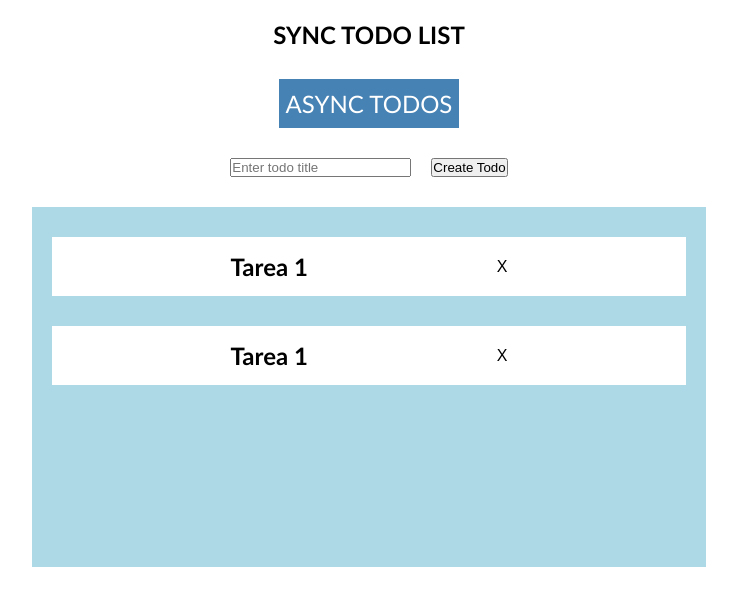
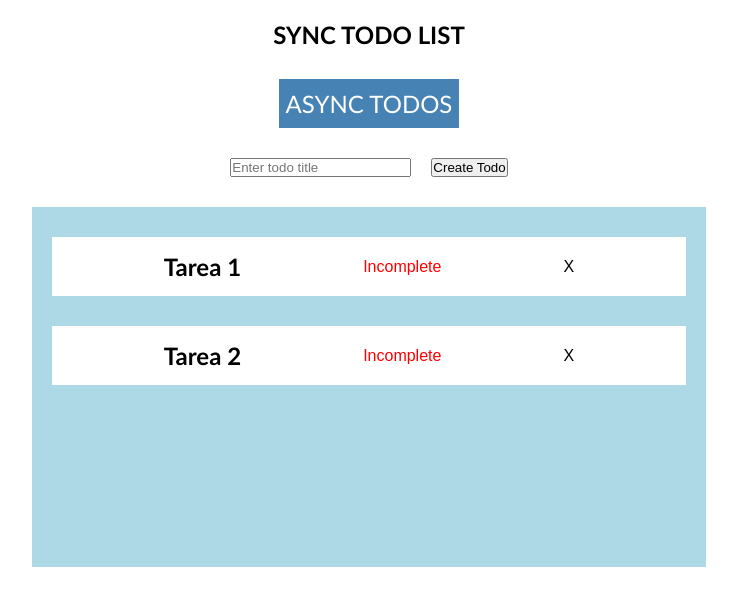
Before and after one commit to JuanSeGArtor/to-do-list, a React (Vite) app: page /sync-todo in a window 1280 px wide. Shown: the top 606 px of the page, without its empty margins (271-1008 px from the left). Built offline with nearby package versions, Linux system fonts and the light colour scheme.

Commit message:
agregar status funcionalidad y estilos al cambiar el estado de una todo

```diff
--- a/src/main.scss
+++ b/src/main.scss
@@ -37,6 +37,18 @@ body {
                 padding: 15px 10px;
                 background-color: white;
 
+                &.completed {
+                    background-color: rgb(122, 201, 66);
+                    .status{
+                        color: white;
+                    }
+                }
+                &.incomplete {
+                    .status{
+                        color: red;
+                    }
+                }
+
                 .link {
                     text-decoration: none;
                     color: steelblue;
--- a/src/pages/SyncTodo/SyncTodoList.jsx
+++ b/src/pages/SyncTodo/SyncTodoList.jsx
@@ -1,16 +1,13 @@
-import { useEffect, useState } from "react";
+import { useState } from "react";
 import { useDispatch, useSelector } from "react-redux";
 import Button from "../../components/Button";
-import { addTodo, deleteTodo, selectTodos } from "../../redux/reducers/todoSlice";
+import { addTodo, deleteTodo, selectTodos, toggleTodoStatus } from "../../redux/reducers/todoSlice";
 
 export default function SyncTodoList() {
     const dispatch = useDispatch();
     const todos = useSelector(selectTodos);
     const [newTodoTitle, setNewTodoTitle] = useState("");
 
-    useEffect(() => {
-        dispatch(addTodo({ id: 1, title: "Tarea 1", completed: false }));
-    }, []);
 
     const handleDeleteTodo = (id) => {
         dispatch(deleteTodo({ id }));
@@ -23,16 +20,21 @@ export default function SyncTodoList() {
         const newTodo = {
             id: Date.now(),
             title: newTodoTitle,
-            completed: false,
+            isCompleted: false,
         };
         dispatch(addTodo(newTodo));
         setNewTodoTitle("");
     };
 
+    const handleToggleTodoStatus = (id) => {
+        dispatch(toggleTodoStatus(id));
+    }
+
     return (
         <section>
             <h1>SYNC TODO LIST</h1>
             <Button text="ASYNC TODOS" path="/" />
+            {/* reset todos */}
             <div className="new-todo" style={{display: 'flex', gap: '20px'}}>
                 <input
                     type="text"
@@ -44,13 +46,15 @@ export default function SyncTodoList() {
             </div>
             <main>
                 {todos.map(todo => (
-                    <div className="todos-list" key={todo.id}>
+                    <div key={todo.id} className={`todos-list ${todo.isCompleted ? 'completed' : 'incomplete'}`}>
                         <h2>{todo.title}</h2>
+                        <button className="status" onClick={() => handleToggleTodoStatus(todo.id)}>
+                            {todo.isCompleted ? "Completed" : "Incomplete"}
+                        </button>
                         <button onClick={() => handleDeleteTodo(todo.id)}>X</button>
                     </div>
                 ))}
             </main>
-            {/* <Button text="New To-do" path="/new-sync-todo"/> */}
         </section>
     );
 }
--- a/src/redux/reducers/todoSlice.jsx
+++ b/src/redux/reducers/todoSlice.jsx
@@ -2,7 +2,10 @@ import { createSlice } from '@reduxjs/toolkit';
 
 
 const initialState = {
-    todos: [],
+    todos: [
+        { id: 1, title: "Tarea 1", isCompleted: false },
+        { id: 2, title: "Tarea 2", isCompleted: false },
+    ],
 };
 
 const todoSlice = createSlice({
@@ -13,11 +16,10 @@ const todoSlice = createSlice({
             state.todos.push(action.payload);
         },
         toggleTodoStatus(state, action) {
-            const { id } = action.payload;
-            const todo = state.todos.find(todo => todo.id === id);
-            if (todo) {
-                todo.completed = !todo.completed;
-            }
+            const id = action.payload;
+            const todoId = state.todos.findIndex(todo => todo.id === id);
+            const updatedTodo = { ...state.todos[todoId], isCompleted: !state.todos[todoId].isCompleted };
+            state.todos[todoId] = updatedTodo;
         },
         deleteTodo(state, action) {
             const { id } = action.payload;
```
